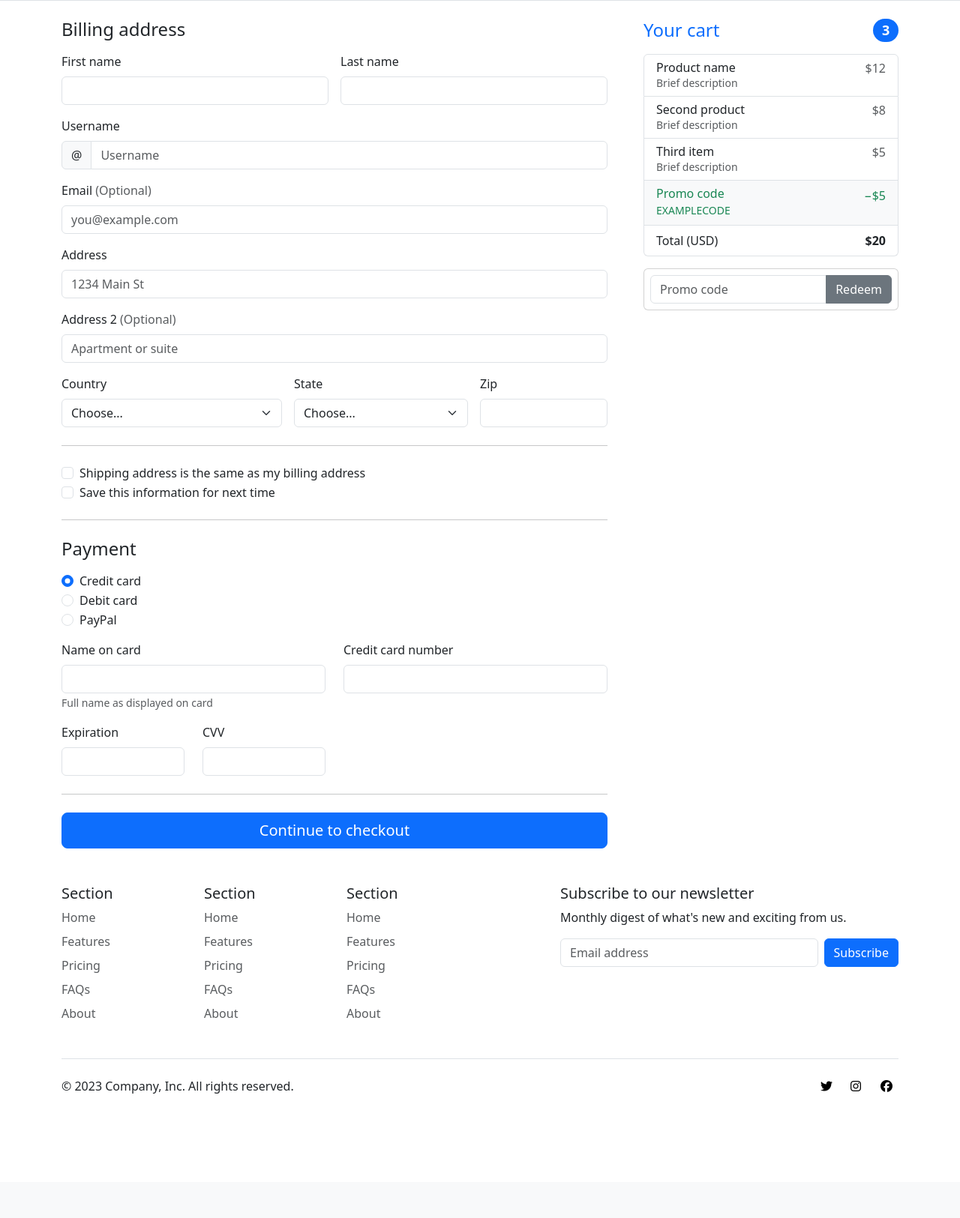
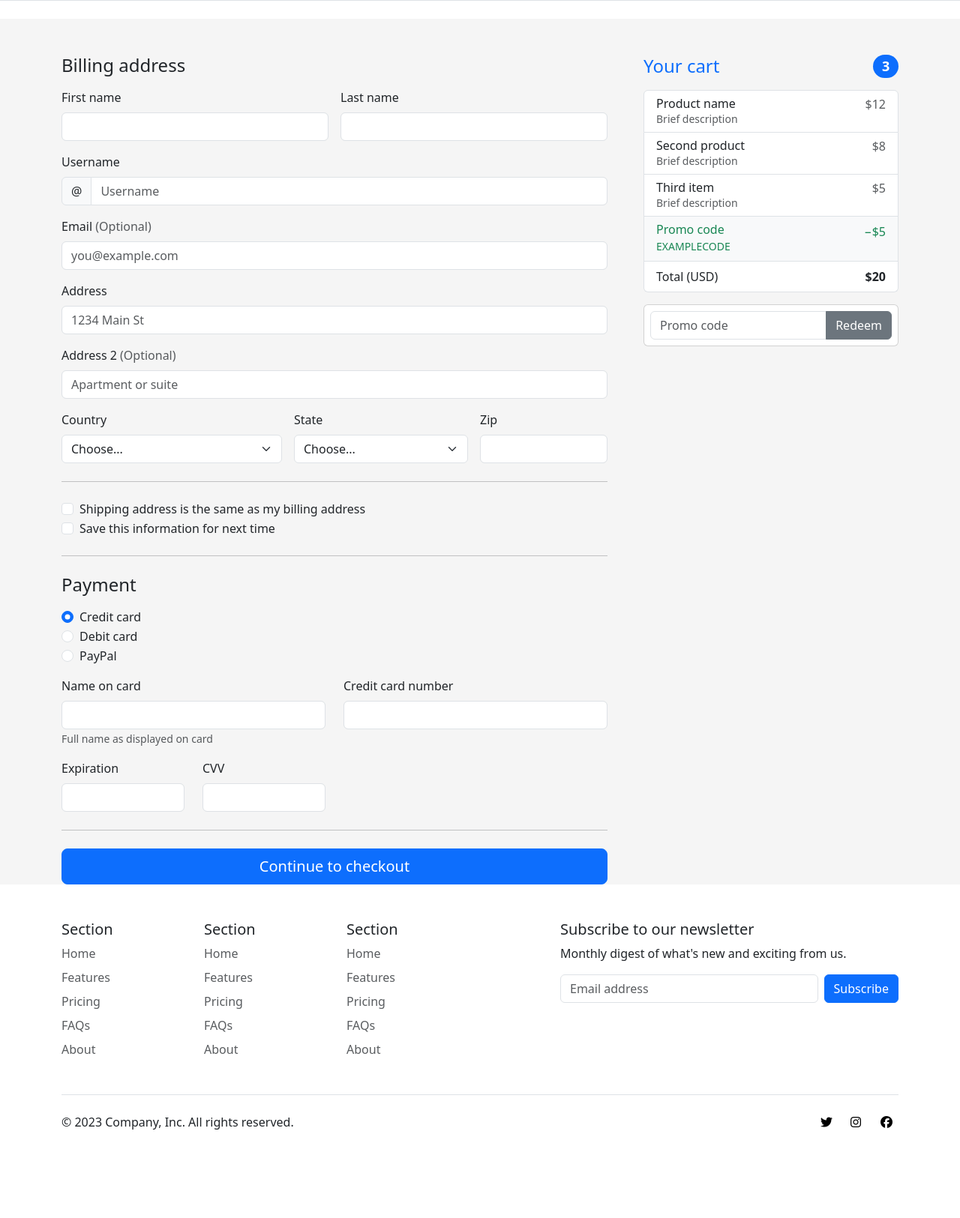
Before and after one commit to LuanNTit/mvc-web-sales, a PHP site: page /mvc-web-sales/checkout in a window 1280 px wide. Shown: the part 129-1754 px from the top of the page at 75% size. Before the commit the page ends 1588 px from the top, so only its background shows below. Run offline with PHP 8.4, Linux system fonts and the light colour scheme; some libraries are stand-ins or nearby versions.

Commit message:
sua giao dien trang checkout

```diff
--- a/app/views/checkouts/checkout.php
+++ b/app/views/checkouts/checkout.php
@@ -1,4 +1,5 @@
-<div class="container">
+<main class="main-page">
+    <div class="container pt-5">
         <div class="row g-5">
             <div class="col-md-5 col-lg-4 order-md-last">
                 <h4 class="d-flex justify-content-between align-items-center mb-3">
@@ -203,3 +204,4 @@
             </div>
         </div>
     </div>
+</main>
```
Lines whose indentation alone changed are shown as unchanged.
